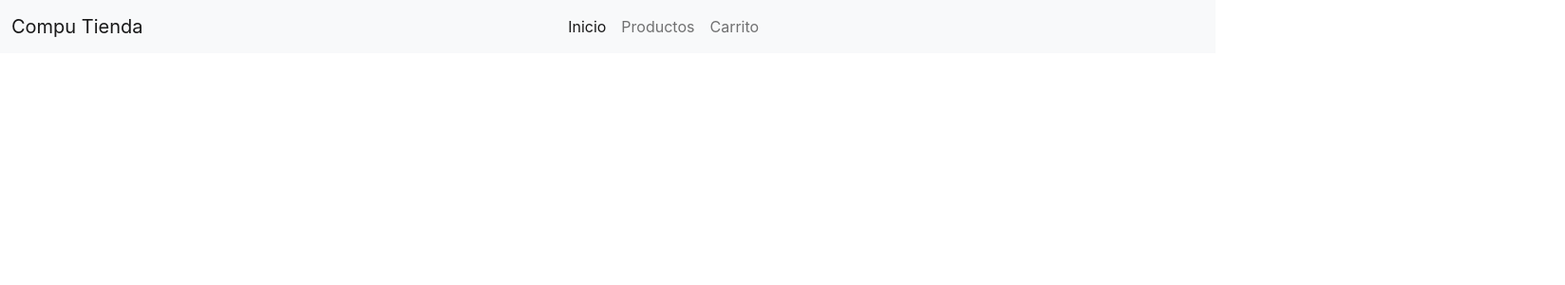
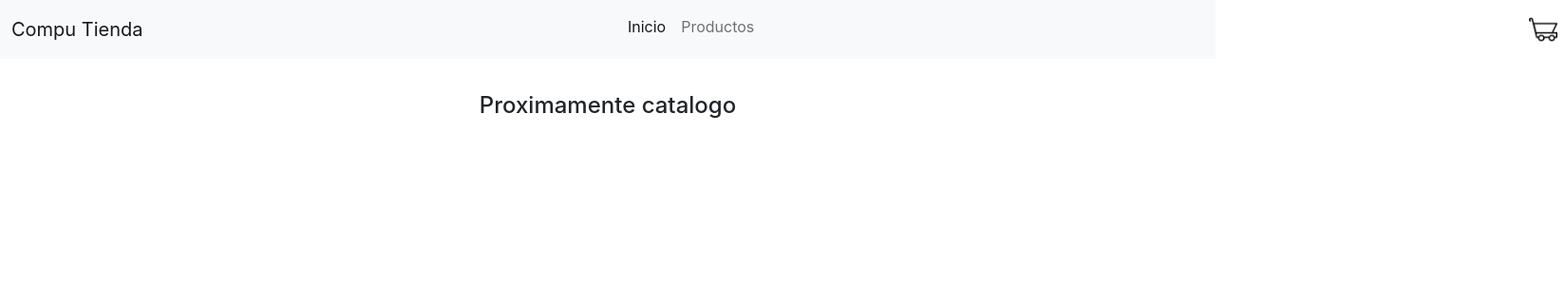
Before and after one commit to matigmz/myapp, a React (Create React App) app: page / in a window 1280 px wide. Shown: the top 300 px of the page at 95% size, 1648 px wide, since content can reach past the window. Built offline with nearby package versions, Linux system fonts and the light colour scheme.

Commit message:
desafio landing

```diff
--- a/src/App.css
+++ b/src/App.css
@@ -27,10 +27,15 @@
 .App-link {
   color: #61dafb;
 }
-.navbar-brand{ margin-right: 35%;
-
+/*Mi Css*/
+.navbar-brand{ margin-right: 40%;
 }
-
+.iconCart{
+  margin-left: 800px;
+  width: 30px; height: 30px;
+}
+.listContainer{margin-top: 35px;}
+/*Fin Mi Css*/
 @keyframes App-logo-spin {
   from {
     transform: rotate(0deg);
--- a/src/App.js
+++ b/src/App.js
@@ -1,15 +1,13 @@
-import logo from './logo.svg';
 import './App.css';
 import { BrowserRouter as Router, Switch, Route } from 'react-router-dom';
-import NavBar from './components/navBar'
-
-
-
+import NavBar from './components/NavBar'
+import ItemListContainer from './container/ItemListContainer'
 
 function App() {
     return ( < div className = "App" >
         <Router>
         <NavBar/>
+        <ItemListContainer/>
         </Router> </div >
 
     );
--- /dev/null
+++ b/src/components/CartWidget.js
@@ -0,0 +1,10 @@
+import React from 'react'
+import logo from '../cart.png'
+
+const CartWidget = () => {
+    return (
+        <img src={logo} className="iconCart"/>
+    )
+}
+
+export default CartWidget
--- a/src/components/navBar.js
+++ b/src/components/navBar.js
@@ -1,4 +1,5 @@
 import React from 'react'
+import CartWidget from './CartWidget'
 
 const navBar = () => {
     return (
@@ -17,7 +18,7 @@ const navBar = () => {
                 <a className="nav-link" href="#">Productos</a>
               </li>
               <li className="nav-item">
-                <a className="nav-link" href="#">Carrito</a>
+                <a className="nav-link" href="#"><CartWidget/></a>
               </li>
 
             </ul>
--- /dev/null
+++ b/src/container/ItemListContainer.js
@@ -0,0 +1,10 @@
+import React from 'react'
+
+function ItemListContainer() {
+    return(
+    <div><h4 className="listContainer">
+        Proximamente catalogo</h4>
+    </div> );
+}
+
+export default ItemListContainer;
```
Also changed, not shown: src/cart.png (added).
